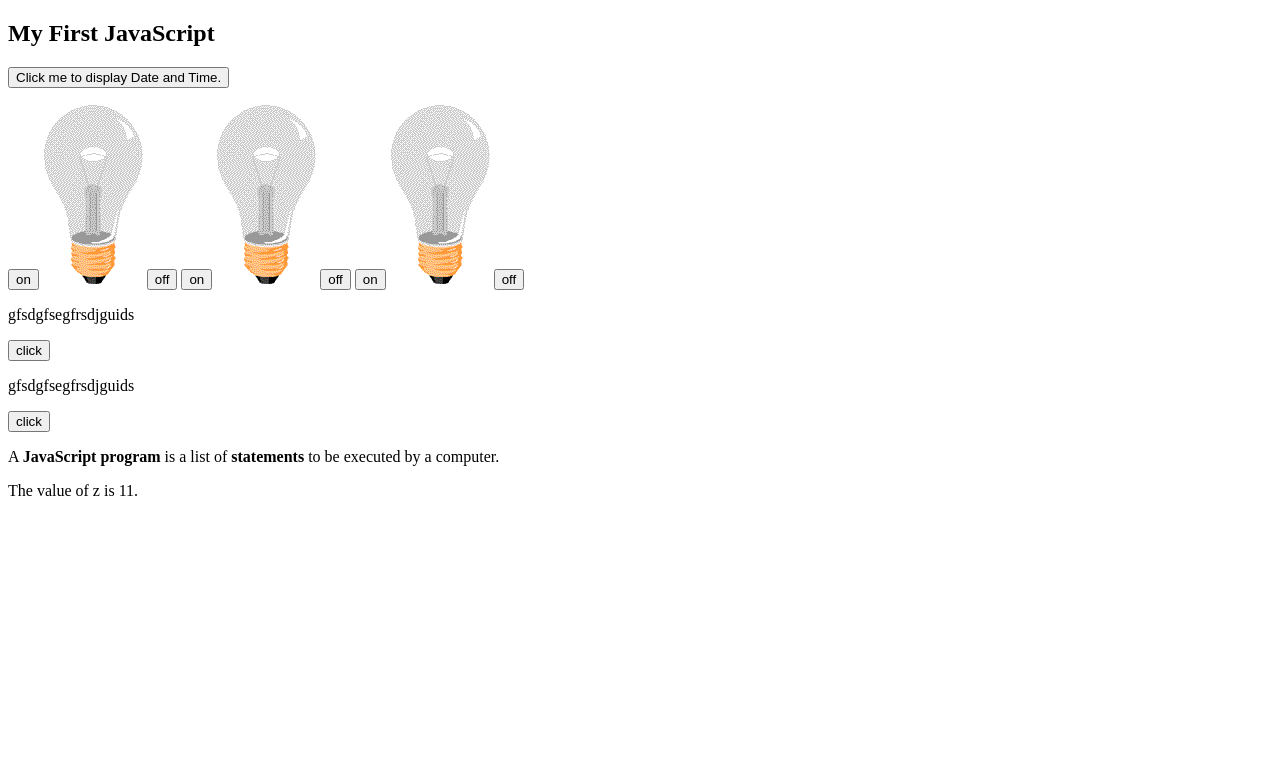
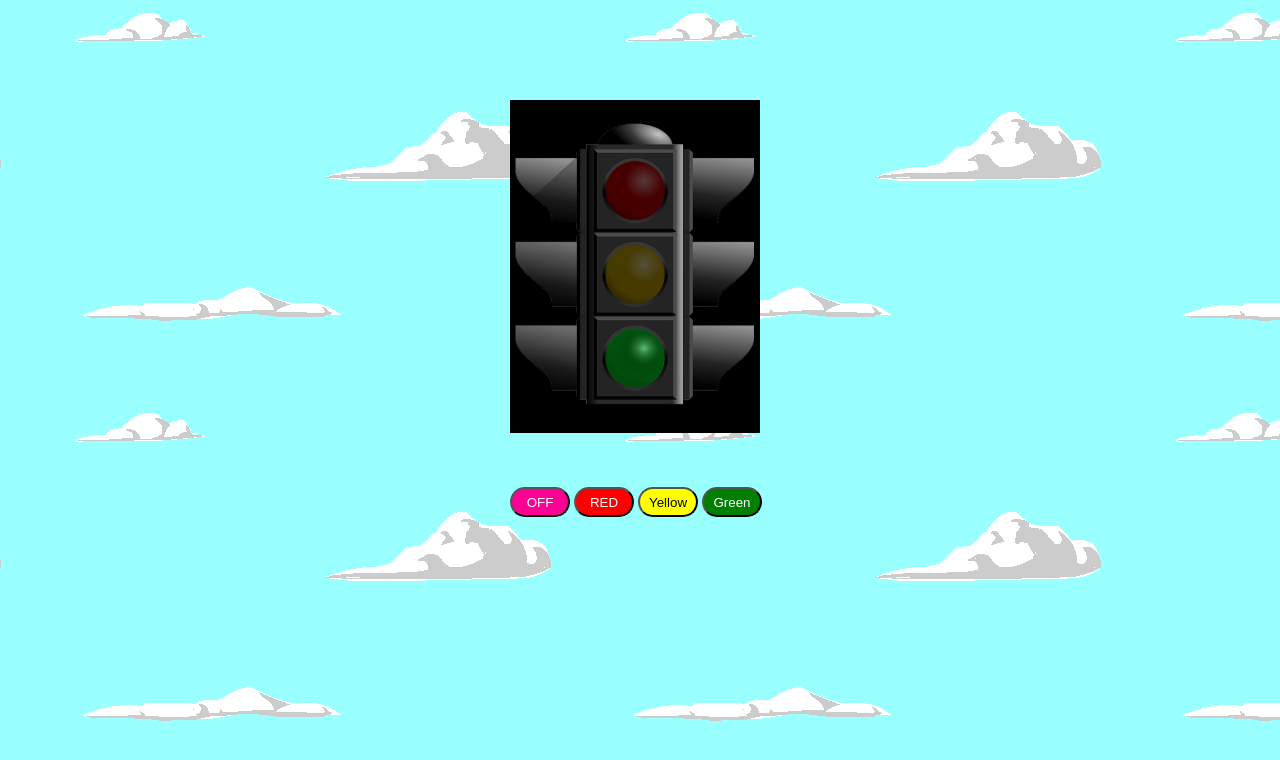
Before and after one commit to Jahidul-Islam-Joy/js, a plain HTML site: page js/index.html in a window 1280 px wide. Drawn offline with Linux system fonts and the light colour scheme.

Commit message:
Add files via upload

```diff
--- a/js/index.html
+++ b/js/index.html
@@ -4,95 +4,33 @@
     <meta charset="UTF-8">
     <meta http-equiv="X-UA-Compatible" content="IE=edge">
     <meta name="viewport" content="width=device-width, initial-scale=1.0">
+    <link rel="stylesheet" href="style.css">
     <title>Document</title>
 </head>
 <body>
 
+<section class="tf">
+<div class="main">
+
+<div class="ff">
+    <img class="" id="4" src="./off.jpeg" style="width:250px">
+</div>
+
+<div class="im">
+    <button class="f" onclick="document.getElementById('4').src='off.jpeg'">OFF</button>
+    <button class="r" onclick="document.getElementById('4').src='red.jpeg'"> RED</button>
+    <button class="y" onclick="document.getElementById('4').src='yello.jpeg'">Yellow</button>
+    <button class="g" onclick="document.getElementById('4').src='green.jpeg'">Green</button>
+</div>
+</div>
+</section>
 
 
-
-    <h2>My First JavaScript</h2>
- <button onclick="document.getElementById('demo').innerHTML=Date()">Click me to display Date and Time.</button>
- <p id="demo" class="xx"></p>
-
-
-
-
-
- <button onclick="document.getElementById('myImage').src='pic_bulbon.gif'"> on </button>
-
-<img id="myImage" src="./pic_bulboff.gif" style="width:100px">
-
-<button onclick="document.getElementById('myImage').src='pic_bulboff.gif'">off</button>
-
-
-
- <button onclick="document.getElementById('2').src='jj.jpg'"> on </button>
-
-<img id="2" src="./pic_bulboff.gif" style="width:100px">
-
-<button onclick="document.getElementById('2').src='pic_bulboff.gif'">off</button>
-
-
-
- <button onclick="document.getElementById('3').src='jjj.jpg'"> on </button>
-
-<img id="3" src="./pic_bulboff.gif" style="width:100px">
-
-<button onclick="document.getElementById('3').src='pic_bulboff.gif'">off</button>
-
-
-
-<br>
-
-
-
-
-
-
-
-
-
-<p id="joy">gfsdgfsegfrsdjguids</p>
-<button onclick="document.getElementById('joy').style.color='red'">click</button>
-
-<br>
-
-<p id="j">gfsdgfsegfrsdjguids</p>
-<button onclick="document.getElementById('j').style.display='none'">click</button>
-
-
-
-
-
-<br>
-
-
-
-
-
-
-
-<p>A <b>JavaScript program</b> is a list of <b>statements</b> to be executed by a computer.</p>
-
-<p id="ji"></p>
-
-<script>
-let x, y, z;  // Statement 1
-x = 5;        // Statement 2
-y = 6;        // Statement 3
-z = x + y;    // Statement 4
-
-document.getElementById("ji").innerHTML =
-"The value of z is " + z + ".";
 </script>
-
-
 
 
     <script src="./index.js">
 
-
     </script>
 </body>
 </html>
--- /dev/null
+++ b/js/style.css
@@ -0,0 +1,52 @@
+*{
+    margin: 0;
+    padding: 0;
+
+}
+body{
+    background: url(./pc5rK5qEi.gif);
+
+}
+.tf{
+
+
+  max-width: 460px;
+  margin: 0 auto;
+  padding: 50px 50px;
+
+
+
+}
+
+.f{
+    background: rgb(255, 0, 149);
+    color: white;
+}
+.r{
+    background: red;
+    color: white;
+}
+.y{
+    background: yellow;
+    color:black;
+}
+.g{
+    background: green;
+    color: white;
+}
+.im button{
+    width: 60px;
+    height: 30px;
+    border-radius:20px;
+}
+.im button:hover{
+background: white;
+color: black;
+}
+.im{
+    padding-top:50px;
+}
+
+.main{
+    padding: 50px 100px;
+}
```
Also changed, not shown: js/green.jpeg (added), js/off.jpeg (added), js/pc5rK5qEi.gif (added), js/red.jpeg (added), js/yello.jpeg (added).
